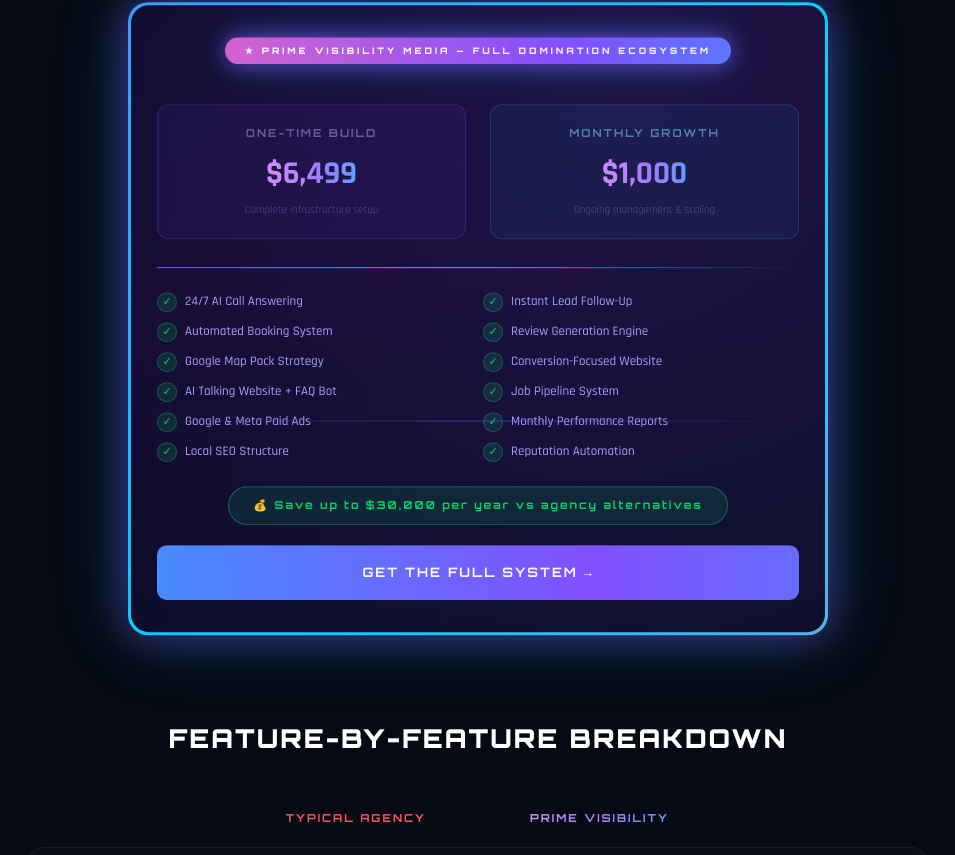
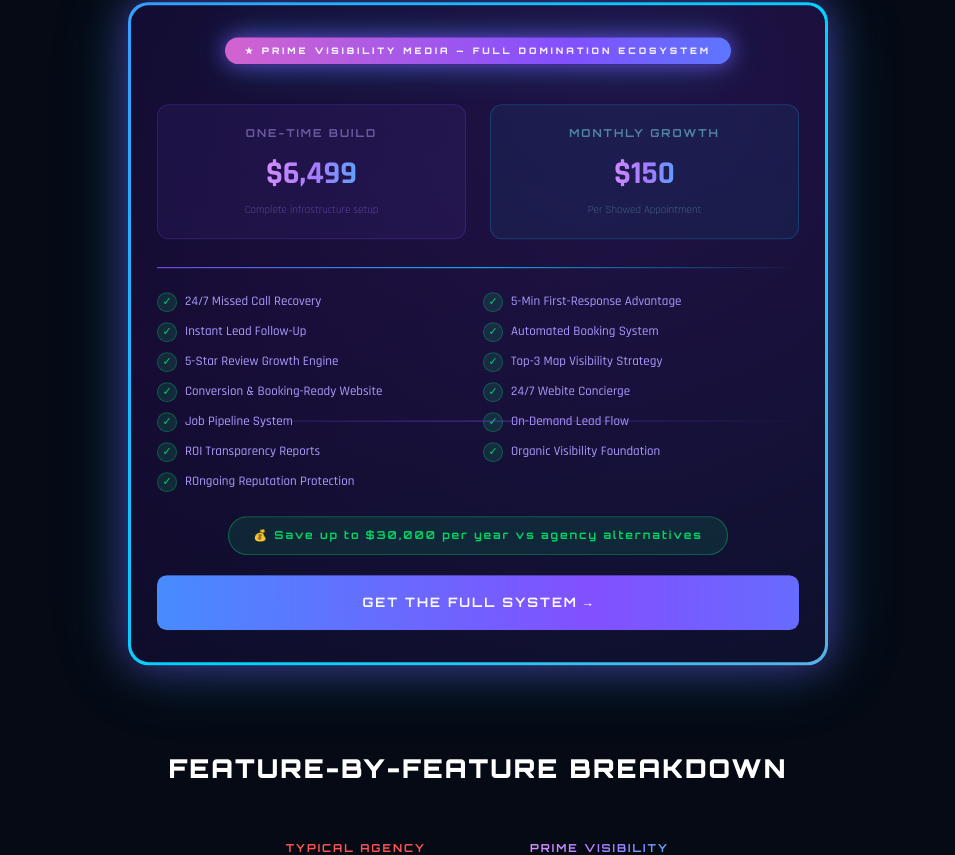
Before and after one commit to PVMOptimization/Prime-Visbility-Media, a React (Vite) app: page /comparison in a window 1280 px wide. Shown: the part 1171-2026 px from the top of the page, without its empty margins (162-1117 px from the left). Built offline with nearby package versions, Linux system fonts and the light colour scheme.

Commit message:
Update Pricecomparison.tsx

```diff
--- a/src/pages/Pricecomparison.tsx
+++ b/src/pages/Pricecomparison.tsx
@@ -432,8 +432,8 @@
                 </div>
                 <div style={{ textAlign: "center", padding: "20px", borderRadius: 12, background: "rgba(0,212,255,0.06)", border: "1px solid rgba(0,212,255,0.2)" }}>
                   <div style={{ fontFamily: "'Orbitron', monospace", fontSize: 11, color: "#4a8a9a", letterSpacing: 2, marginBottom: 8, textTransform: "uppercase" }}>Monthly Growth</div>
-                  <div style={{ fontSize: 32, fontWeight: 700 }}><span className="shimmer-text">$1,000</span></div>
-                  <div style={{ fontSize: 11, color: "#3a6070", marginTop: 4 }}>Ongoing management & scaling</div>
+                  <div style={{ fontSize: 32, fontWeight: 700 }}><span className="shimmer-text">$150</span></div>
+                  <div style={{ fontSize: 11, color: "#3a6070", marginTop: 4 }}>Per Showed Appointment</div>
                 </div>
               </div>
 
@@ -441,18 +441,19 @@
 
               <div style={{ display: "grid", gridTemplateColumns: "1fr 1fr", gap: 10, marginBottom: 24 }}>
                 {[
-                  "24/7 AI Call Answering",
+                  "24/7 Missed Call Recovery",
+                  "5-Min First-Response Advantage",
                   "Instant Lead Follow-Up",
                   "Automated Booking System",
-                  "Review Generation Engine",
-                  "Google Map Pack Strategy",
-                  "Conversion-Focused Website",
-                  "AI Talking Website + FAQ Bot",
+                  "5-Star Review Growth Engine",
+                  "Top-3 Map Visibility Strategy",
+                  "Conversion & Booking-Ready Website",
+                  "24/7 Webite Concierge",
                   "Job Pipeline System",
-                  "Google & Meta Paid Ads",
-                  "Monthly Performance Reports",
-                  "Local SEO Structure",
-                  "Reputation Automation",
+                  "On-Demand Lead Flow",
+                  "ROI Transparency Reports",
+                  "Organic Visibility Foundation",
+                  "ROngoing Reputation Protection",
                 ].map(f => (
                   <div key={f} style={{ display: "flex", alignItems: "flex-start", gap: 8, fontSize: 13, fontWeight: 500, color: "#b0a0ff" }}>
                     <span className="check-icon">✓</span> {f}
```
